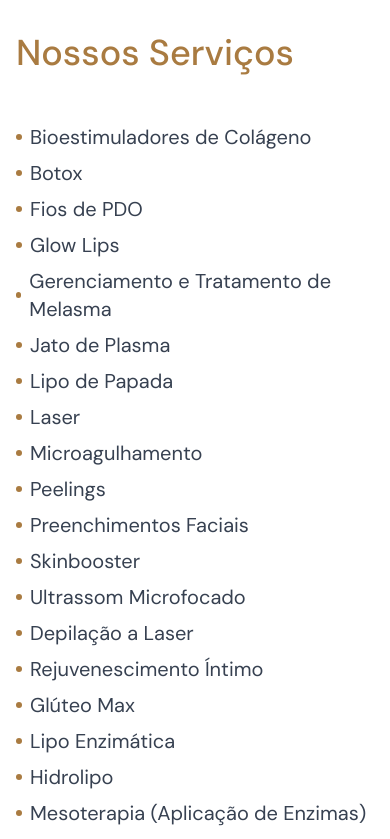
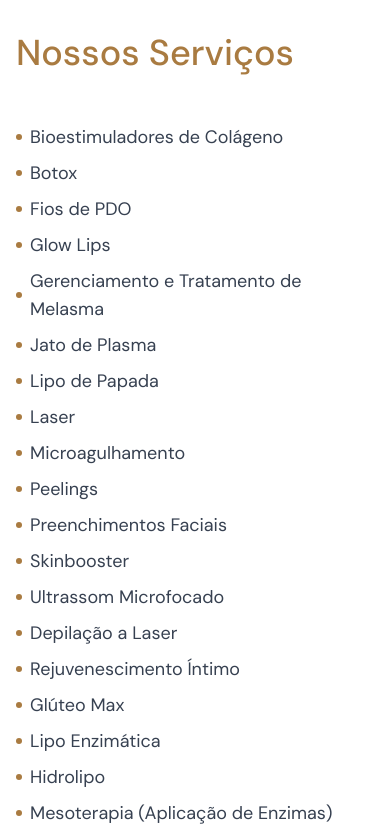
Before and after one commit to cassianodaniel/clinic-sb, a Next.js app: page / in a window 390 px wide. Shown: the part 2880-3719 px from the top of the page. Built offline with nearby package versions, Linux system fonts and the light colour scheme.

Commit message:
fix: new fixes

```diff
--- a/components/aesthetic-services.tsx
+++ b/components/aesthetic-services.tsx
@@ -60,7 +60,7 @@ export default function AestheticServices() {
 
           {/* Content */}
           <div className="flex flex-col">
-            <h2 className="mb-12 text-4xl font-medium leading-tight text-[#a97b41] md:text-4xl lg:text-5xl animate-fade-in">
+            <h2 className="mb-12 text-4xl font-medium leading-tight text-[#a97b41] md:text-4xl lg:text-5xl animate-fade-in ">
               Nossos Serviços
             </h2>
 
@@ -70,7 +70,7 @@ export default function AestheticServices() {
                 {services.column1.map((service, index) => (
                   <li
                     key={index}
-                    className="cursor-pointer flex items-center text-xl sm:text-2xl text-gray-700 animate-fade-in hover:text-[#a97b41] transition-colors duration-300"
+                    className="cursor-pointer flex items-center text-lg md:text-2xl text-gray-700 animate-fade-in hover:text-[#a97b41] transition-colors duration-300"
                     style={{ animationDelay: `${index * 0.1}s` }}
                     onClick={() => sendMessageOnWhatsApp("Olá! Gostaria de saber mais sobre o serviço: " + service)}
                   >
@@ -85,7 +85,7 @@ export default function AestheticServices() {
                 {services.column2.map((service, index) => (
                   <li
                     key={index}
-                    className="cursor-pointer flex items-center text-xl sm:text-2xl text-gray-700 animate-fade-in hover:text-[#a97b41] transition-colors duration-300"
+                    className="cursor-pointer flex items-center text-lg md:text-2xl text-gray-700 animate-fade-in hover:text-[#a97b41] transition-colors duration-300"
                     style={{ animationDelay: `${index * 0.1}s` }}
                     onClick={() => sendMessageOnWhatsApp("Olá! Gostaria de saber mais sobre o serviço: " + service)}
                   >
--- a/lib/utils.ts
+++ b/lib/utils.ts
@@ -10,7 +10,7 @@ export const sendMessageOnWhatsApp = (msg?: string | undefined) => {
   if (msg) {
     window.open(`https://wa.me/558399009271?text=${encodeURIComponent(msg)}`, '_blank')
   } else {
-    window.open(`https://wa.me/558399009271?text=${encodeURIComponent(defaultMsg)}', '_blank`)
+    window.open(`https://wa.me/558399009271?text=${encodeURIComponent(defaultMsg)}`, '_blank')
   }
 }
 
```
